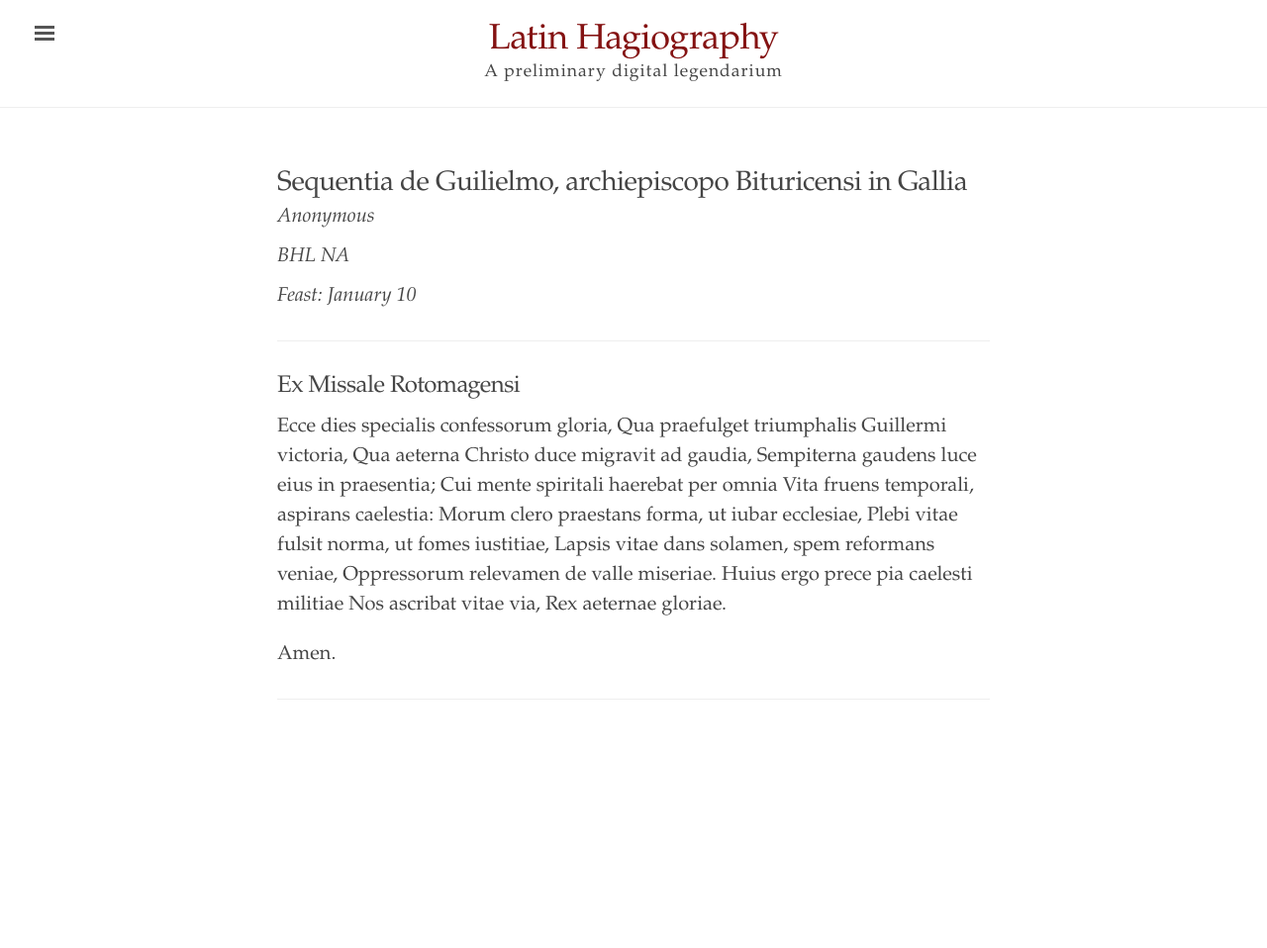
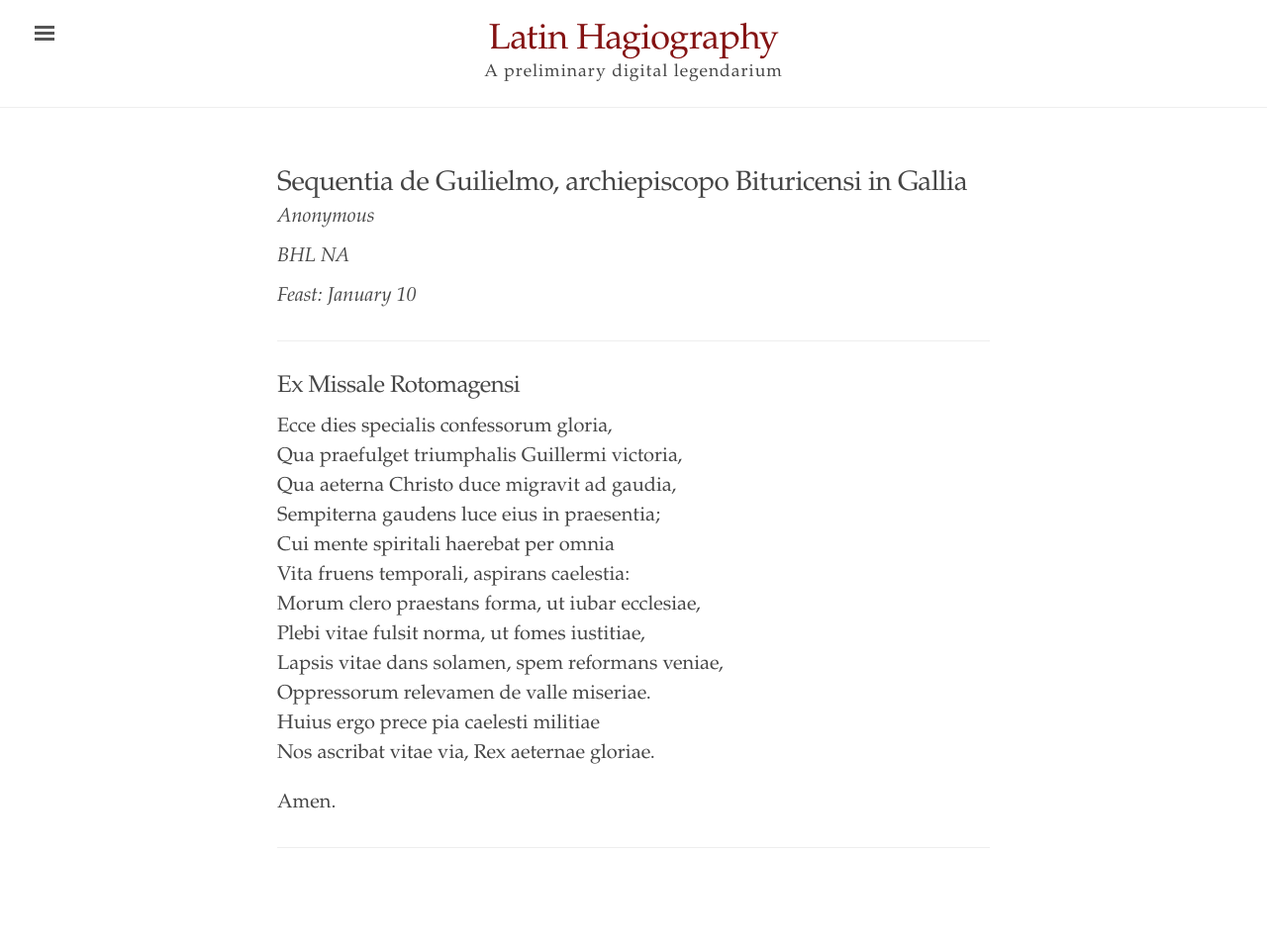
Before and after one commit to cjkoepke1/latin-hagiography, a Jekyll site: the page built from _texts/sequentia-de-guilielmo-bituricensi.md, in a window 1280 px wide. Shown: the whole page at 99% size. Built offline with Jekyll 4.4.1, drawn with Linux system fonts in a browser that asks for light colours; before the commit the page ends 900 px from its top, so only the background shows below that.

Commit message:
Added line breaks

```diff
--- a/_texts/sequentia-de-guilielmo-bituricensi.md
+++ b/_texts/sequentia-de-guilielmo-bituricensi.md
@@ -12,18 +12,18 @@ source: Acta Sanctorum ex Missale Rotomagense
 
 ## Ex Missale Rotomagensi
 
-Ecce dies specialis confessorum gloria,
-Qua praefulget triumphalis Guillermi victoria,
-Qua aeterna Christo duce migravit ad gaudia,
-Sempiterna gaudens luce eius in praesentia;
-Cui mente spiritali haerebat per omnia
-Vita fruens temporali, aspirans caelestia:
-Morum clero praestans forma, ut iubar ecclesiae,
-Plebi vitae fulsit norma, ut fomes iustitiae,
-Lapsis vitae dans solamen, spem reformans veniae,
-Oppressorum relevamen de valle miseriae.
-Huius ergo prece pia caelesti militiae
-Nos ascribat vitae via, Rex aeternae gloriae.
+- Ecce dies specialis confessorum gloria,
+- Qua praefulget triumphalis Guillermi victoria,
+- Qua aeterna Christo duce migravit ad gaudia,
+- Sempiterna gaudens luce eius in praesentia;
+- Cui mente spiritali haerebat per omnia
+- Vita fruens temporali, aspirans caelestia:
+- Morum clero praestans forma, ut iubar ecclesiae,
+- Plebi vitae fulsit norma, ut fomes iustitiae,
+- Lapsis vitae dans solamen, spem reformans veniae,
+- Oppressorum relevamen de valle miseriae.
+- Huius ergo prece pia caelesti militiae
+- Nos ascribat vitae via, Rex aeternae gloriae.
 
 Amen.
 
```
